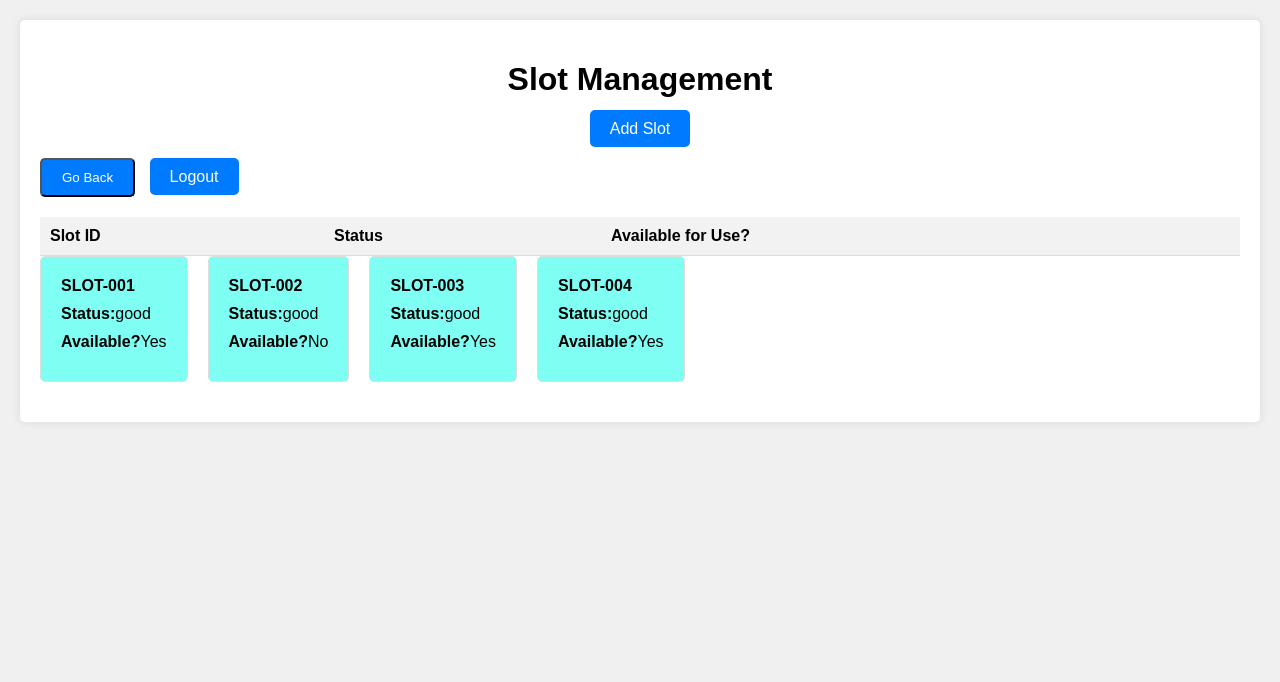
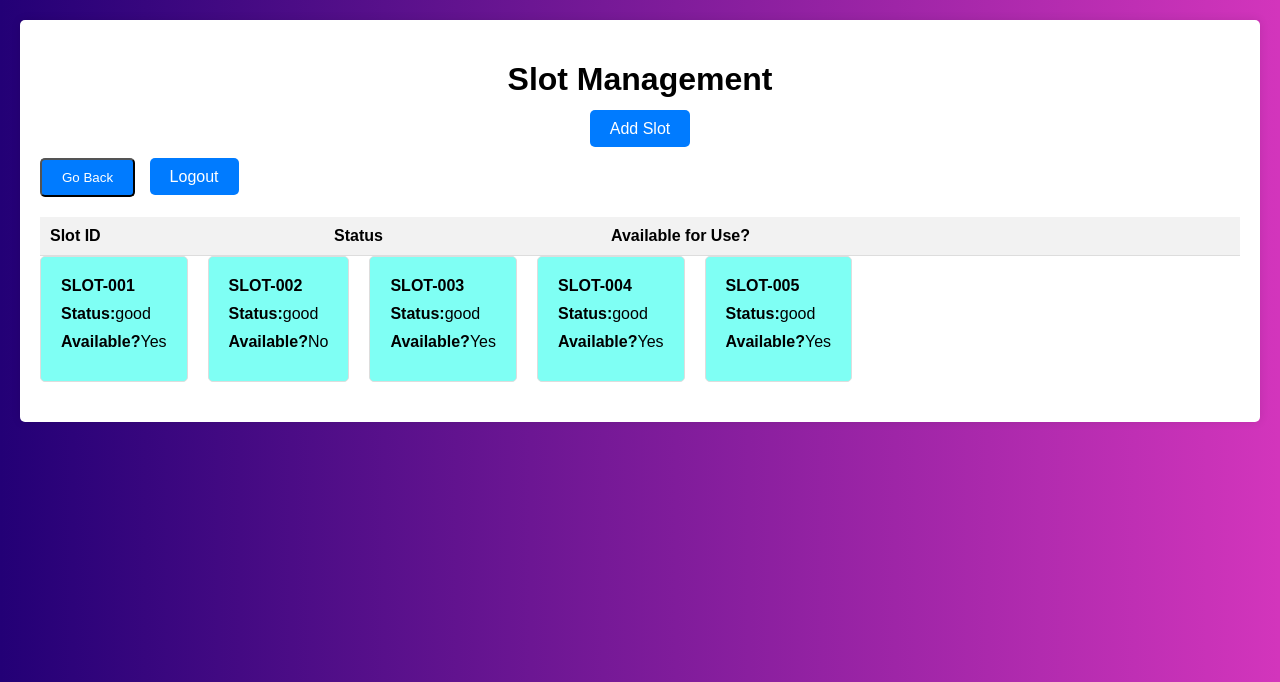
Before and after one commit to Katchietsnouva/web_app_python, a Flask app: page /slot_management in a window 1280 px wide. Shown: the top 682 px of the page. Run offline with Flask 3, Linux system fonts and the light colour scheme; lists and menus that the app fills with data are empty; some libraries are stand-ins or nearby versions.

Commit message:
commit nouvaneons 0.187

```diff
--- a/templates/admin_page.html
+++ b/templates/admin_page.html
@@ -9,7 +9,7 @@
     <style>
         body {
             font-family: Arial, sans-serif;
-            background-color: #9A9BCB;
+            background: linear-gradient(90deg, #230076 0%, #D335BC 100%);
             margin: 20px;
         }
 
--- a/templates/home_page.html
+++ b/templates/home_page.html
@@ -9,6 +9,7 @@
         font-family: "Arial", sans-serif;
         margin: 20px;
         text-align: center;
+        background: linear-gradient(-75deg, #020288 0%, #A1027E 100%);
       }
 
       h1 {
--- a/templates/profit_loss.html
+++ b/templates/profit_loss.html
@@ -7,7 +7,7 @@
     <style>
         body {
             font-family: Arial, sans-serif;
-            background-color: #f8f9fa;
+            background: linear-gradient(90deg, #230076 0%, #D335BC 100%);
             margin: 20px;
         }
         .container {
--- a/templates/slot_management.html
+++ b/templates/slot_management.html
@@ -7,9 +7,8 @@
     <style>
         body {
             font-family: Arial, sans-serif;
-            background-color: #f0f0f0;
-            margin: 0;
-            padding: 20px;
+            background: linear-gradient(90deg, #230076 0%, #D335BC 100%);
+            margin: 20px;
         }
 
         .container {
--- a/user_data/global_users_data/parking_slots_available_model.json
+++ b/user_data/global_users_data/parking_slots_available_model.json
@@ -18,5 +18,10 @@
         "parking_slot_id": "SLOT-004",
         "slot_status": "good",
         "available_for_use": true
+    },
+    {
+        "parking_slot_id": "SLOT-005",
+        "slot_status": "good",
+        "available_for_use": true
     }
 ]
```
